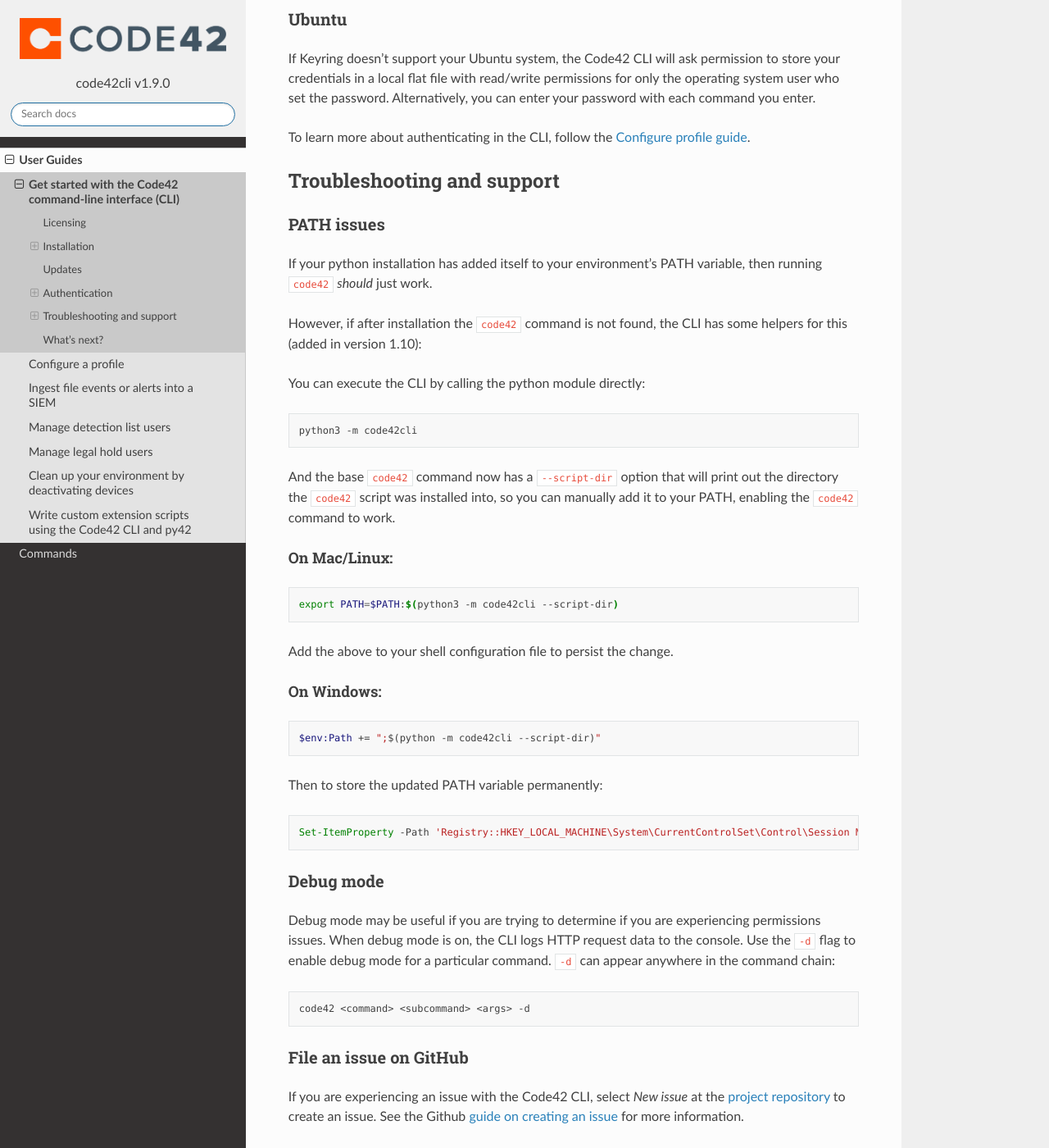
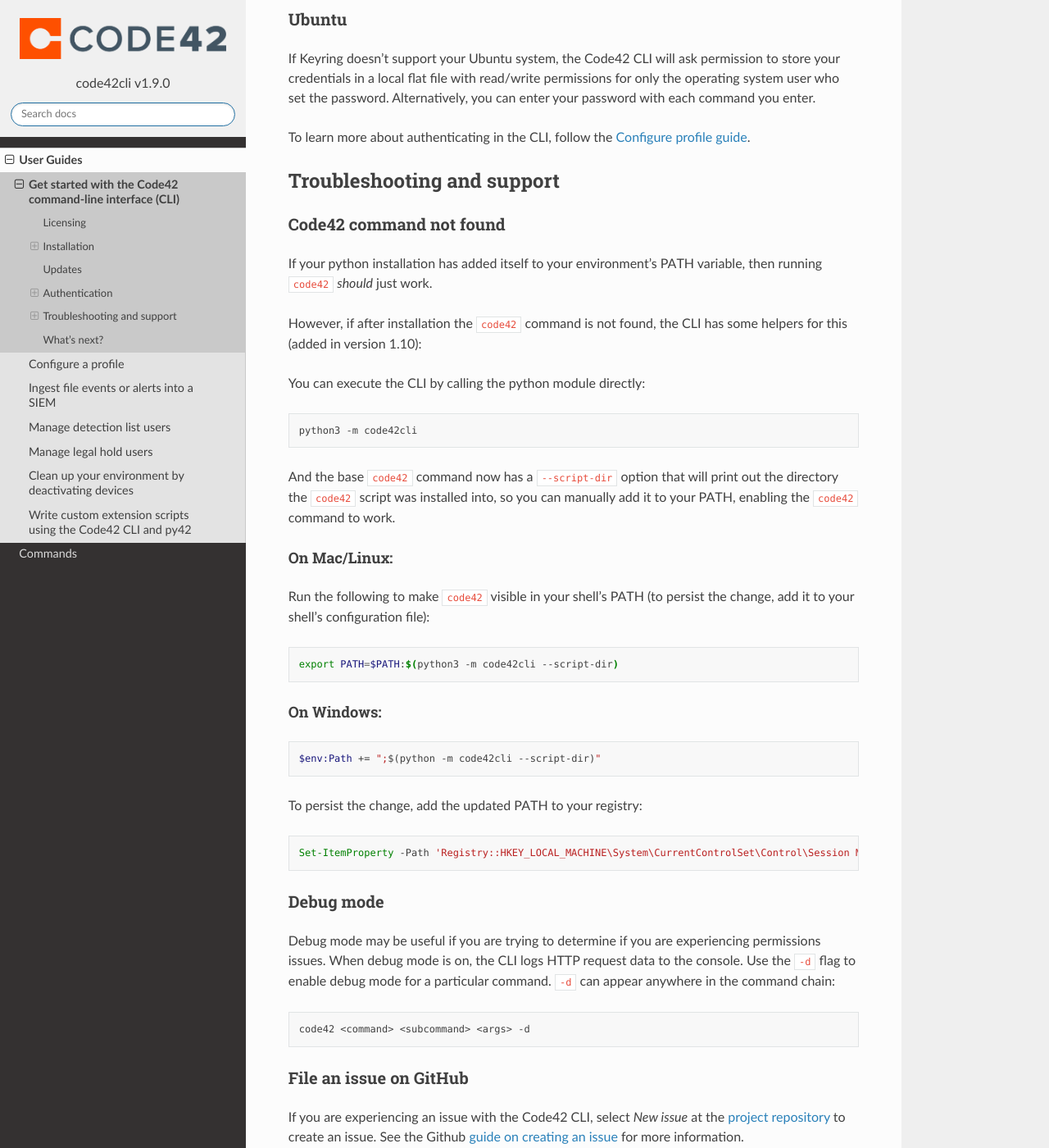
Before and after one commit to code42/code42cli, a Sphinx documentation site: the page built from docs/userguides/gettingstarted.md, in a window 1280 px wide and 1400 px high, scrolled down 3029 px. Shown: the whole window at 82% size. Built offline with Sphinx 7.4.7 and the Read the Docs theme 2.0.0, drawn with Linux system fonts in a browser that asks for light colours; the version number is read from the project's files by our own code.

Commit message:
IX feedback

````diff
--- a/docs/userguides/gettingstarted.md
+++ b/docs/userguides/gettingstarted.md
@@ -123,7 +123,7 @@
 
 ## Troubleshooting and support
 
-### PATH issues
+### Code42 command not found
 
 If your python installation has added itself to your environment's PATH variable, then running `code42` _should_ just work.
 
@@ -140,11 +140,11 @@
 
 #### On Mac/Linux:
 
+Run the following to make `code42` visible in your shell's PATH (to persist the change, add it to your shell's configuration file):
+
 ```bash
 export PATH=$PATH:$(python3 -m code42cli --script-dir)
 ```
-
-Add the above to your shell configuration file to persist the change.
 
 #### On Windows:
 
@@ -152,7 +152,7 @@
 $env:Path += ";$(python -m code42cli --script-dir)"
 ```
 
-Then to store the updated PATH variable permanently:
+To persist the change, add the updated PATH to your registry:
 
 ```powershell
 Set-ItemProperty -Path 'Registry::HKEY_LOCAL_MACHINE\System\CurrentControlSet\Control\Session Manager\Environment' -Name PATH -Value $env:Path
````
